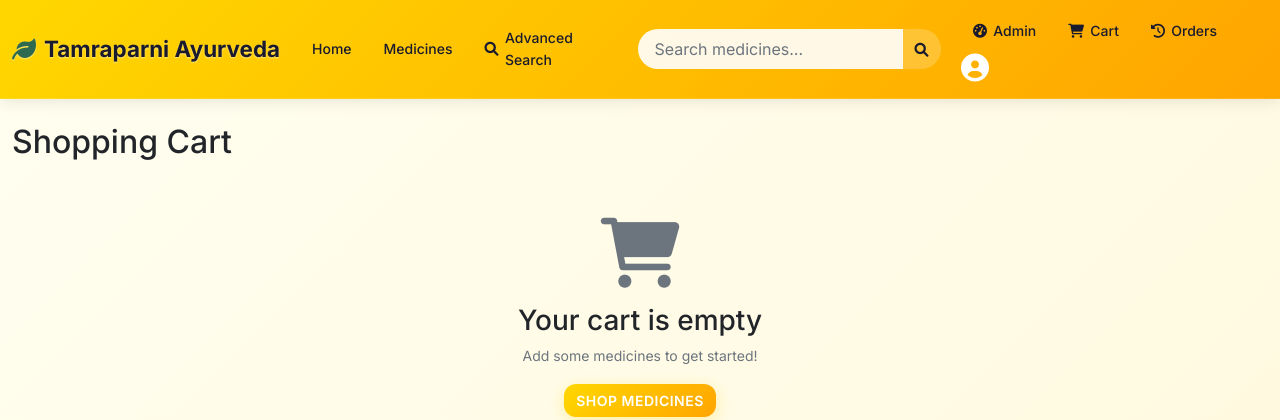
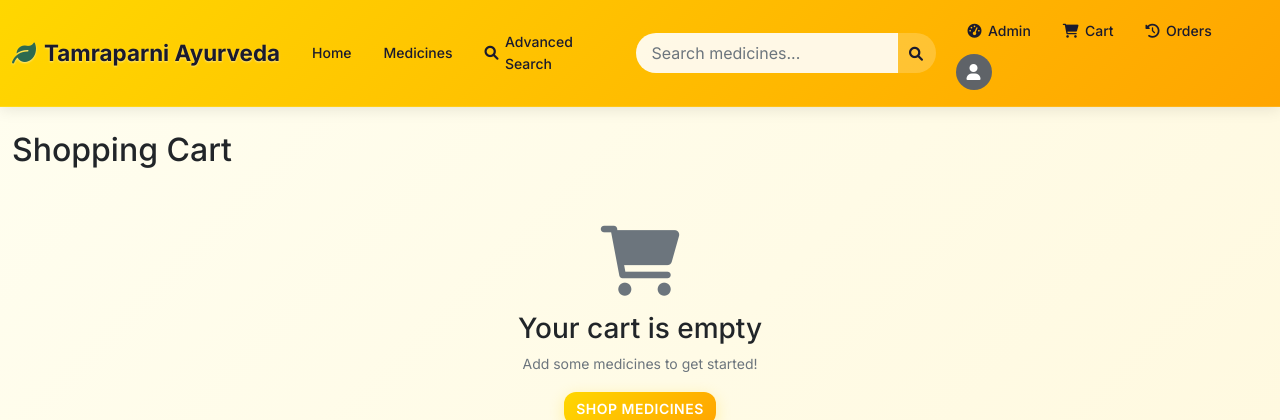
Before and after one commit to krio637/MEDSHOP, a Django app: page /cart/ in a window 1280 px wide. Shown: the top 420 px of the page. Run offline with Django 4.2, Linux system fonts and the light colour scheme; the visitor is signed in with stand-in values (Sample User, id 1); data that the repository does not hold is empty.

Commit message:
Fix profile icon - use circular avatar style like second image

```diff
--- a/templates/base.html
+++ b/templates/base.html
@@ -103,12 +103,37 @@
         }
         #profileDropdown {
             padding: 0.25rem !important;
+            border: none !important;
+            background: none !important;
         }
-        #profileDropdown i {
-            transition: transform 0.2s ease;
+        /* Profile Icon Circle - Small (navbar) */
+        .profile-icon-circle {
+            display: inline-flex;
+            align-items: center;
+            justify-content: center;
+            width: 36px;
+            height: 36px;
+            border-radius: 50%;
+            background: #5f6368;
+            color: white;
+            font-size: 1rem;
+            transition: all 0.2s ease;
         }
-        #profileDropdown:hover i {
-            transform: scale(1.1);
+        #profileDropdown:hover .profile-icon-circle {
+            background: #4a4a4a;
+            transform: scale(1.05);
+        }
+        /* Profile Avatar Large (dropdown) */
+        .profile-avatar-lg {
+            display: inline-flex;
+            align-items: center;
+            justify-content: center;
+            width: 60px;
+            height: 60px;
+            border-radius: 50%;
+            background: linear-gradient(135deg, #FFD700 0%, #FFA500 100%);
+            color: white;
+            font-size: 1.5rem;
         }
         .dropdown-menu .text-center.py-3 {
             background: linear-gradient(135deg, #FFFEF0 0%, #FFF8DC 100%);
@@ -209,12 +234,16 @@
                             </a>
                         </li>
                         <li class="nav-item dropdown">
-                            <button class="nav-link dropdown-toggle px-2" id="profileDropdown" type="button" data-bs-toggle="dropdown" aria-expanded="false" style="border: none; background: none;">
-                                <i class="fas fa-user-circle fa-2x" style="color: white;"></i>
+                            <button class="nav-link dropdown-toggle px-2" id="profileDropdown" type="button" data-bs-toggle="dropdown" aria-expanded="false">
+                                <span class="profile-icon-circle">
+                                    <i class="fas fa-user"></i>
+                                </span>
                             </button>
                             <ul class="dropdown-menu dropdown-menu-end" aria-labelledby="profileDropdown">
                                 <li class="text-center py-3 px-3">
-                                    <i class="fas fa-user-circle fa-3x text-primary mb-2"></i>
+                                    <div class="profile-avatar-lg mb-2">
+                                        <i class="fas fa-user"></i>
+                                    </div>
                                     <div class="fw-bold">{{ user.username }}</div>
                                     <small class="text-muted">{{ user.email|default:"" }}</small>
                                 </li>
```
